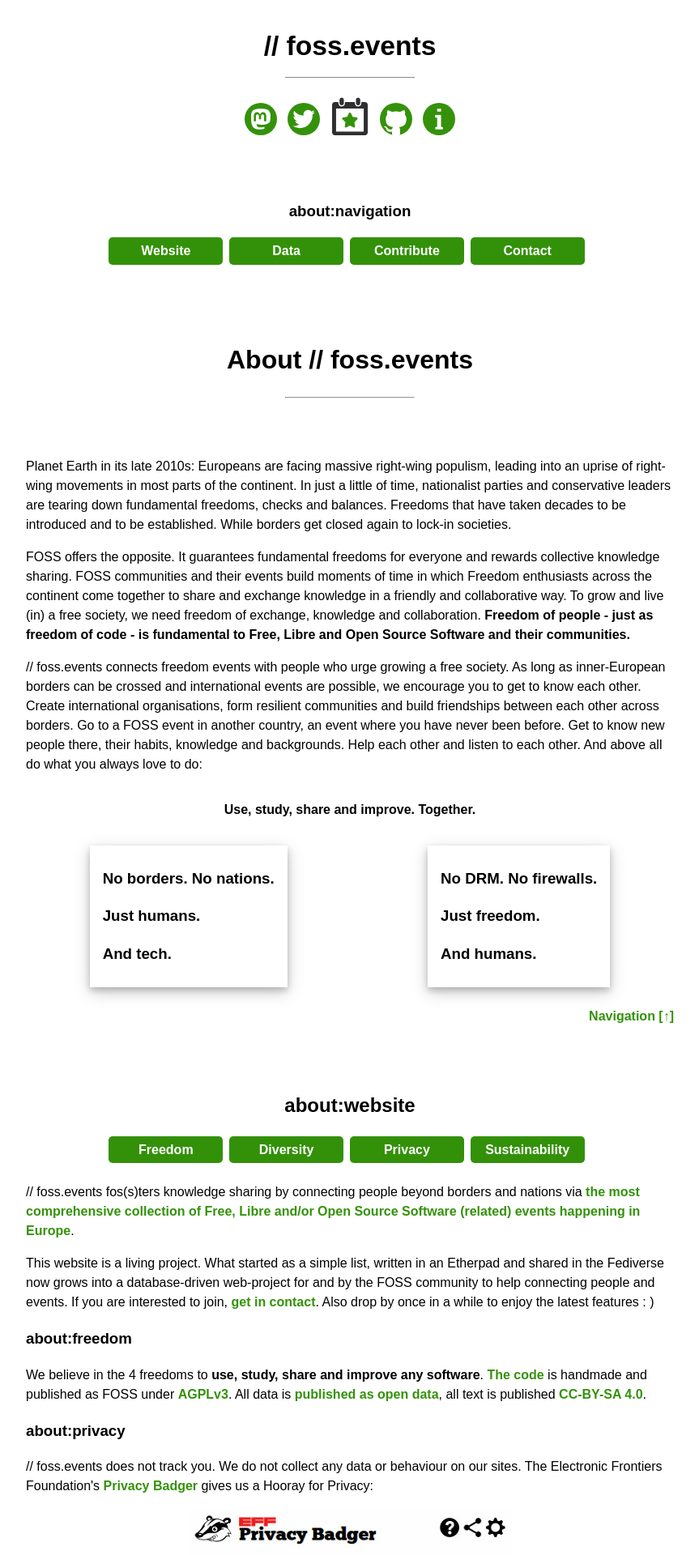
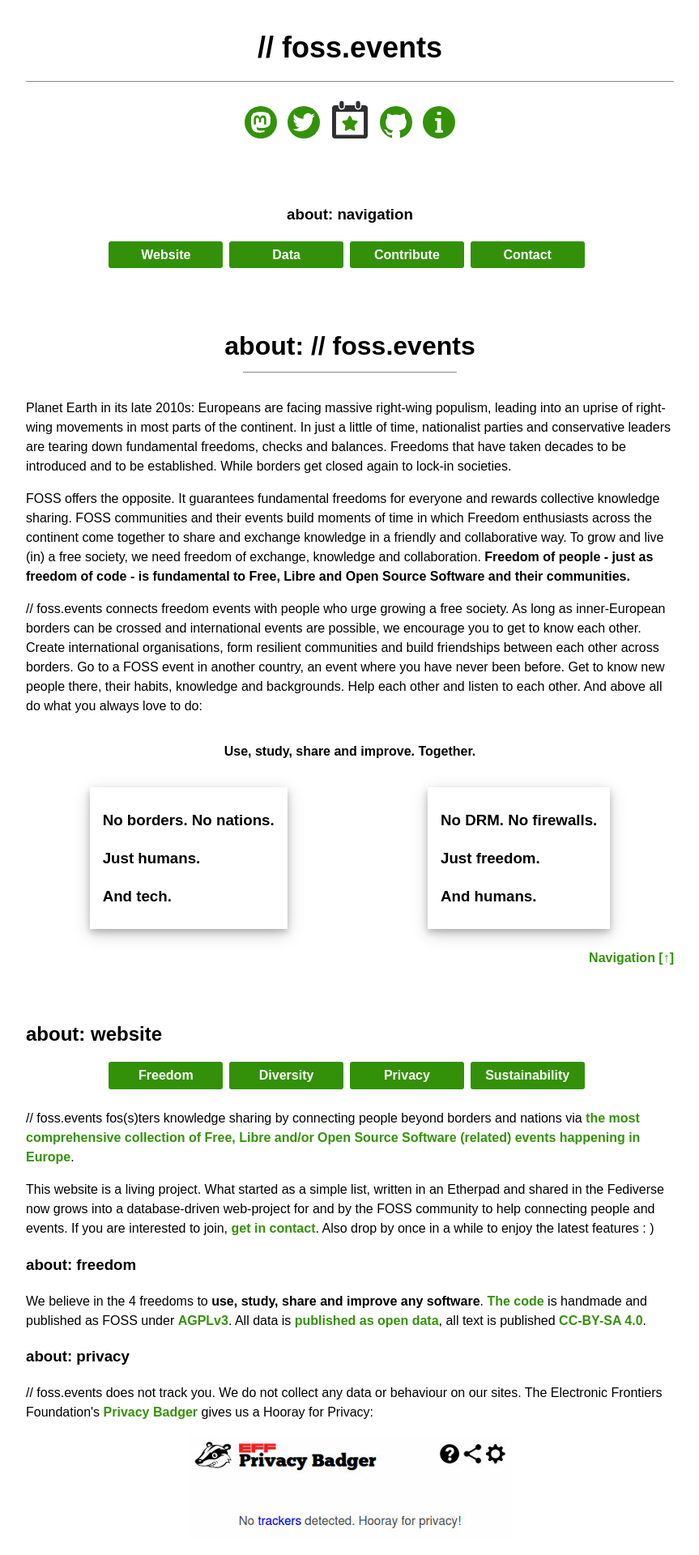
Before and after one commit to foss-events/website, a Python web app: template src/templates/about.html in a window 1280 px wide. Shown: the top 1920 px of the page at 81% size, without its empty margins (208-1071 px from the left). Run offline with Jinja, Linux system fonts and the light colour scheme; the template is opened without the code that fills it, so the values that code supplies are empty.

Commit message:
Tweak headline and sections layout

```diff
--- a/src/styles/fossevents.css
+++ b/src/styles/fossevents.css
@@ -1,7 +1,7 @@
 html,
 body {
-    margin-bottom: 0;
-    margin-top: 0;
+    margin: 0;
+    padding: 0;
 }
 
 html {
@@ -22,6 +22,7 @@ body:after {
     content: url(/img/menu_Mastodon_darker.svg) url(/img/menu_Twitter_darker.svg) url(/img/menu_GitHub_darker.svg) url(/img/menu_info_darker.svg) url(/img/menu_envelope_darker.svg);
     display: inline-block;
     height: 0;
+    position: absolute;
     overflow: hidden;
     width: 0;
 }
@@ -85,15 +86,11 @@ a:hover {
 
 .contribute-box__content {
     border: 5px;
-    box-shadow: 0 8px 40px 0 rgba(0, 0, 0, 0.2), 0 0 10px 0 rgba(0, 0, 0, 0.19);
+    box-shadow: 0 0 6px 0 rgba(0, 0, 0, 0.33);
     box-sizing: content-box;
     display: inline-block;
     overflow: visible;
     padding: .5rem 2rem;
-}
-
-h1.header {
-    text-align: center;
 }
 
 h2.navhead {
@@ -111,9 +108,8 @@ h2.navhead {
 
 .menu__hl {
     display: block;
-    font-size: 2.1rem;
-    margin: 0;
-    margin-bottom: .8rem;
+    font-size: 2.25rem;
+    margin: 0 0 .85rem;
 }
 
 .menu__link {
@@ -129,13 +125,19 @@ h2.navhead {
     text-decoration: none;
 }
 
-.menu__divider {
+.h1-divider,
+.h2-divider,
+.menu__divider,
+.footer__divider {
     background-color: #888;
     border: 0;
     height: 1px;
+}
+
+.menu__divider {
     margin-bottom: 1.4rem;
     margin-top: 0;
-    width: 10rem;
+    width: 100%;
 }
 
 .menu__logo {
@@ -278,13 +280,32 @@ h2.navhead {
     font-weight: bold;
 }
 
-.topheading {
-    padding-top: 2em;
+.h1 {
+    font-size: 2rem;
+    margin-bottom: .5rem;
+    margin-top: 2em;
     text-align: center;
 }
 
-.topheading__divider {
-    margin-bottom: 4rem;
+.h2 {
+    font-size: 1.5rem;
+    margin-bottom: .5rem;
+    margin-top: 2em;
+    text-align: center;
+}
+
+.h2--left {
+    text-align: left;
+}
+
+.h2--standalone {
+    margin-bottom: 1rem;
+}
+
+.h1-divider,
+.h2-divider {
+    margin: 0 auto 2rem;
+    width: 33%;
 }
 
 .nav-to-top {
@@ -513,8 +534,16 @@ table.month p.eventdate {
 /* footer */
 
 .footer {
-    padding: 3rem 0 4rem;
+    margin-top: 4rem;
     text-align: center;
+}
+
+.footer__content {
+    margin: 3rem 0;
+}
+
+.footer__divider {
+    width: 100%;
 }
 
 .footer__heart {
@@ -534,7 +563,7 @@ table.month p.eventdate {
 
 .about-nav__item {
     background: #339109;
-    border-radius: 5px;
+    border-radius: 3px;
     color: white;
     display: inline-block;
     margin-bottom: .5rem;
--- a/src/templates/about.html
+++ b/src/templates/about.html
@@ -37,7 +37,7 @@
 
 {% include 'partials/header-logo.html' %}
 
-<h3 class="about-nav-headline">about:navigation</h3>
+<h3 class="about-nav-headline">about: navigation</h3>
 
 <p class="about-nav">
     <a href="#website" class="about-nav__item">Website</a><!--
@@ -49,10 +49,8 @@
     --><a href="#contact" class="about-nav__item">Contact</a>
 </p>
 
-<h1 id="project" class="topheading">About // foss.events</h1>
-<div style="padding: 0 40% 3em 40%">
-    <hr>
-</div>
+<h1 id="project" class="h1">about: // foss.events</h1>
+<div class="h1-divider"></div>
 
 <section>
     <p>
@@ -102,7 +100,7 @@
 
 
 <section id="website" class="section">
-    <h2 class="about-nav-headline">about:website</h2>
+    <h2 class="h2 h2--left h2--standalone">about: website</h2>
 
 	<p class="about-nav">
 		<a href="#freedom" class="about-nav__item">Freedom</a><!--
@@ -123,7 +121,7 @@
     </p>
 
 
-    <h3 id="freedom">about:freedom</h3>
+    <h3 id="freedom">about: freedom</h3>
 
     <p>
         We believe in the 4 freedoms to <strong>use, study, share and improve any software</strong>. <a href="https://github.com/foss-events/website">The code</a> is handmade and published
@@ -134,7 +132,7 @@
 
 
 
-    <h3 id="privacy">about:privacy</h3>
+    <h3 id="privacy">about: privacy</h3>
 
     <p>
         // foss.events does not track you. We do not collect any data or behaviour on our sites. The Electronic
@@ -192,7 +190,7 @@
     <p>Only 0.01g of CO2 is produced every time someone visits this website.</p>
 
 
-   <h3 id="diversity">about:diversity</h3>
+   <h3 id="diversity">about: diversity</h3>
 
     <p>
         There are reasons and arguments why some people prefer FOSS over FLOSS or vice versa, why some refer to Open
@@ -222,7 +220,7 @@
 
 
 <section id="data" class="section">
-    <h2 class="about-nav-headline">about:data</h2>
+    <h2 class="h2 h2--left h2--standalone">about: data</h2>
 
 
 <p class="about-nav">
@@ -365,7 +363,7 @@
 
 
 <section id="contributing" class="section">
-    <h2>about:contribute</h2>
+    <h2 class="h2 h2--left h2--standalone">about: contributing</h2>
     <p>
         If you know of an event that matches our <a href="#criteria">criteria</a> and you do not see it
         mentioned in our list of events, please contribute. The easiest option is to simply copy-paste the URL of the
@@ -427,7 +425,7 @@
 
 <section id="contact" class="section">
 
-    <h2>about:contact</h2>
+    <h2 class="h2 h2--left h2--standalone">about: contact</h2>
 
     <p>
         Whenever you feel like giving us your feedback, you have a good idea or you want to give us a digital hug, you
--- a/src/templates/partials/footer.html
+++ b/src/templates/partials/footer.html
@@ -1,3 +1,14 @@
+<div class="footer">
+    <div class="footer__divider"></div>
+    <div class="footer__content">
+        Made with <span class="footer__heart">♥ in Europe</span> |
+        <a href="/about.html#datalicense">Available as Open Data</a> under ODbL |
+        <a href="/about.html">about:about</a> |
+        <a href="/about.html#contact">contact</a>
+    </div>
+</div>
+
+
 <div class="footer">
     <p>Made with <span class="footer__heart">♥</span> in Europe</p>
 <p><a href="/about.html#datalicense">Available as Open Data</a> under ODbL</p>
```
Also changed, not shown: src/templates/index.html (+10 -22 lines).
